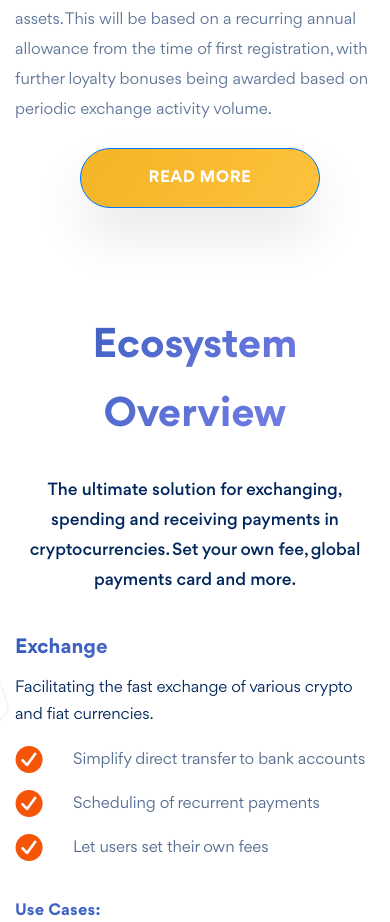
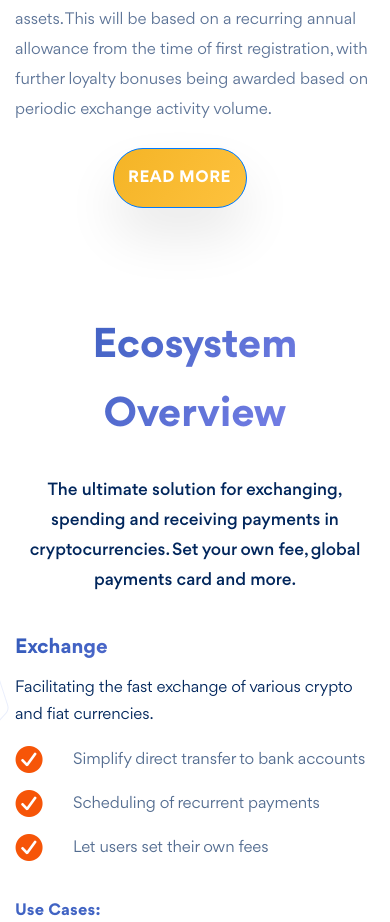
Before and after one commit to cassidypignatello/xcoynz, a React (Create React App) app: page / in a window 390 px wide. Shown: the part 1706-2628 px from the top of the page. Built offline with nearby package versions, Linux system fonts and the light colour scheme.

Commit message:
makes Read More button smaller on mobile

```diff
--- a/src/components/AboutUs/AboutUs.js
+++ b/src/components/AboutUs/AboutUs.js
@@ -33,7 +33,7 @@ export default class AboutUs extends Component {
         </Row>
         <Row>
           <Col
-            xs={{ span: 'auto', offset: 2 }}
+            xs={{ span: 'auto', offset: 3 }}
             lg={{ span: 'auto', offset: 7 }}>
             <Button
               className={styles.button}
--- a/src/components/AboutUs/AboutUs.module.css
+++ b/src/components/AboutUs/AboutUs.module.css
@@ -64,3 +64,9 @@
   letter-spacing: 0.5px;
   text-align: center;
 }
+
+@media only screen and (max-device-width : 812px) {
+  .button {
+    width: 100%;
+  }
+}
```
